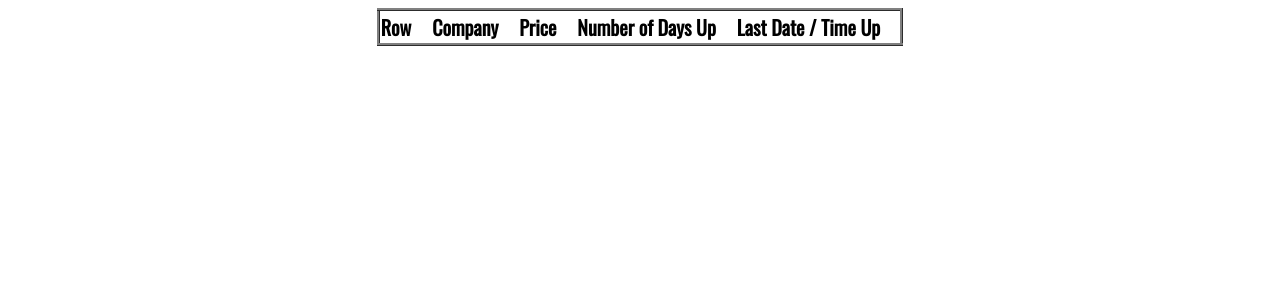
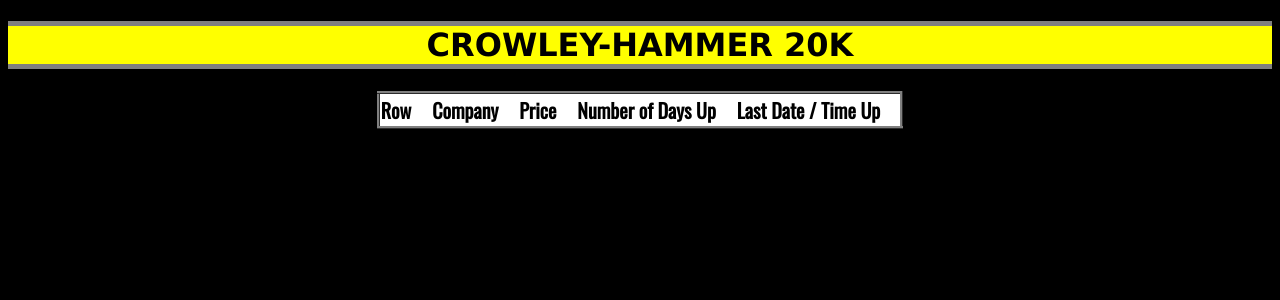
Before and after one commit to GabrielMioni/crowley-hammer20k, a PHP site: page / in a window 1280 px wide. Shown: the top 300 px of the page. Run offline with PHP 8.4, Linux system fonts and the light colour scheme; lists and menus that the app fills with data are empty.

Commit message:
Moved CSS out of the index.php file into its own directory and file.

```diff
--- /dev/null
+++ b/css/crowley-hammer20k.css
@@ -0,0 +1,38 @@
+body {
+    background-color: #000000;
+}
+table {
+    border-collapse: collapse;
+    border-style: inset;
+    font-family: "Oswald",sans-serif;
+    margin: 0 auto;
+    font-size: 20px;
+}
+
+tbody tr:nth-child(odd) {
+    background-color: burlywood;
+}
+tbody tr:nth-child(even) {
+    background-color: seashell;
+}
+
+#thead {
+    background-color: infobackground;
+}
+
+th {
+    padding-right: 20px;
+    text-align: left;
+}
+
+.company {
+    padding-right: 20px;
+}
+
+h1 {
+    background-color: yellow;
+    border-bottom: 5px solid grey;
+    border-top: 5px solid grey;
+    font-family: Lucida Grande,sans-serif;
+    text-align: center;
+}
--- a/index.php
+++ b/index.php
@@ -12,28 +12,12 @@ $table = $company_viewer->return_table();
 <html lang="en-US">
     <head>
         <meta charset="UTF-8">
-        <title>Crowley-Hammer10k</title>
+        <title>Crowley-Hammer 20k</title>
         <link href="https://fonts.googleapis.com/css?family=Fjalla+One|Oswald" rel="stylesheet">
-        <style>
-            table {
-                border-collapse: collapse;
-                border-style: inset;
-                font-family: "Oswald",sans-serif;
-                margin: 0 auto;
-                font-size: 20px;
-            }
-
-            th {
-                padding-right: 20px;
-                text-align: left;
-            }
-
-            .company {
-                padding-right: 20px;
-            }
-        </style>
+        <link rel="stylesheet" href="css/crowley-hammer20k.css">
     </head>
     <body>
-    <?php echo $table; ?>
+        <h1>CROWLEY-HAMMER 20K</h1>
+        <?php echo $table; ?>
     </body>
 </html>
```
